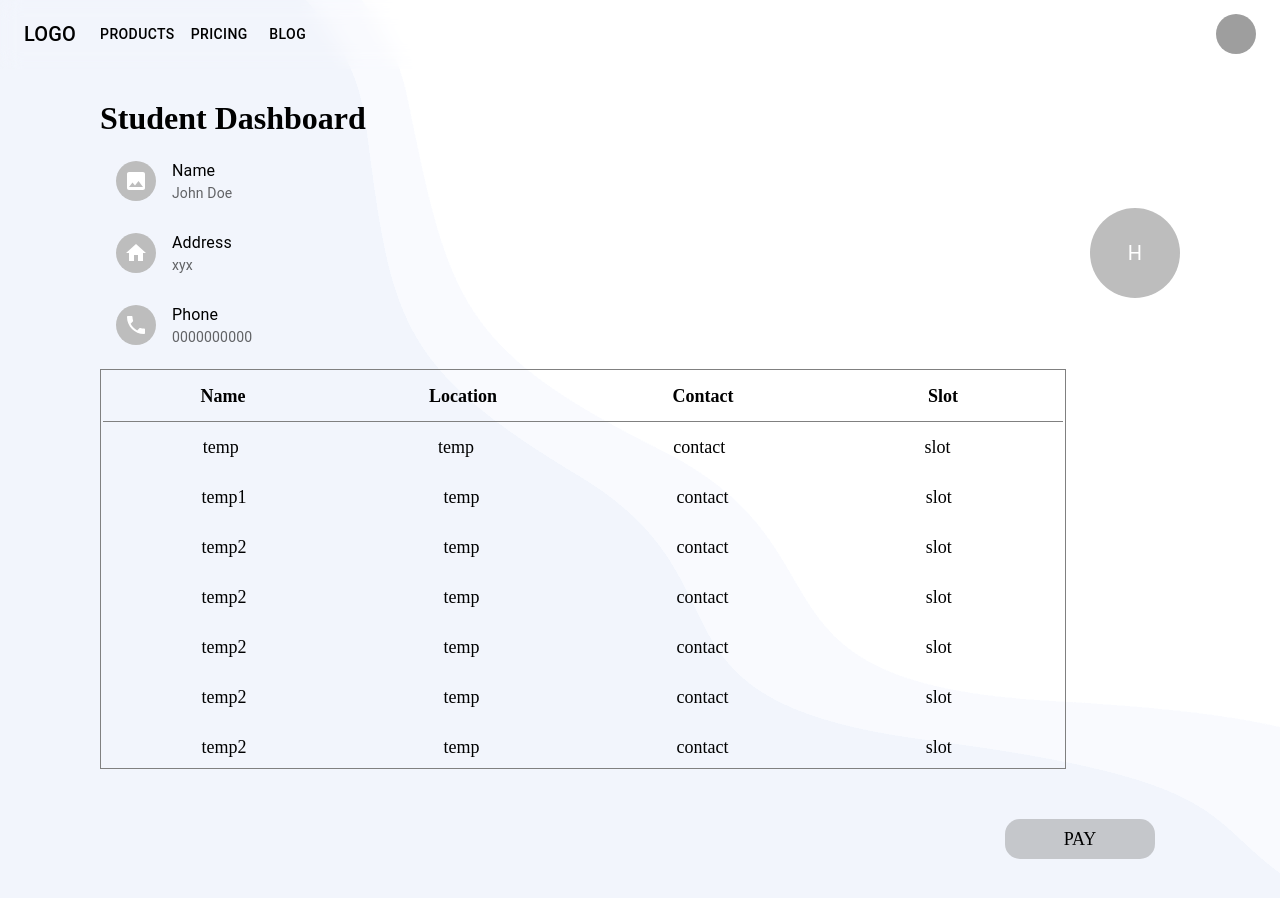
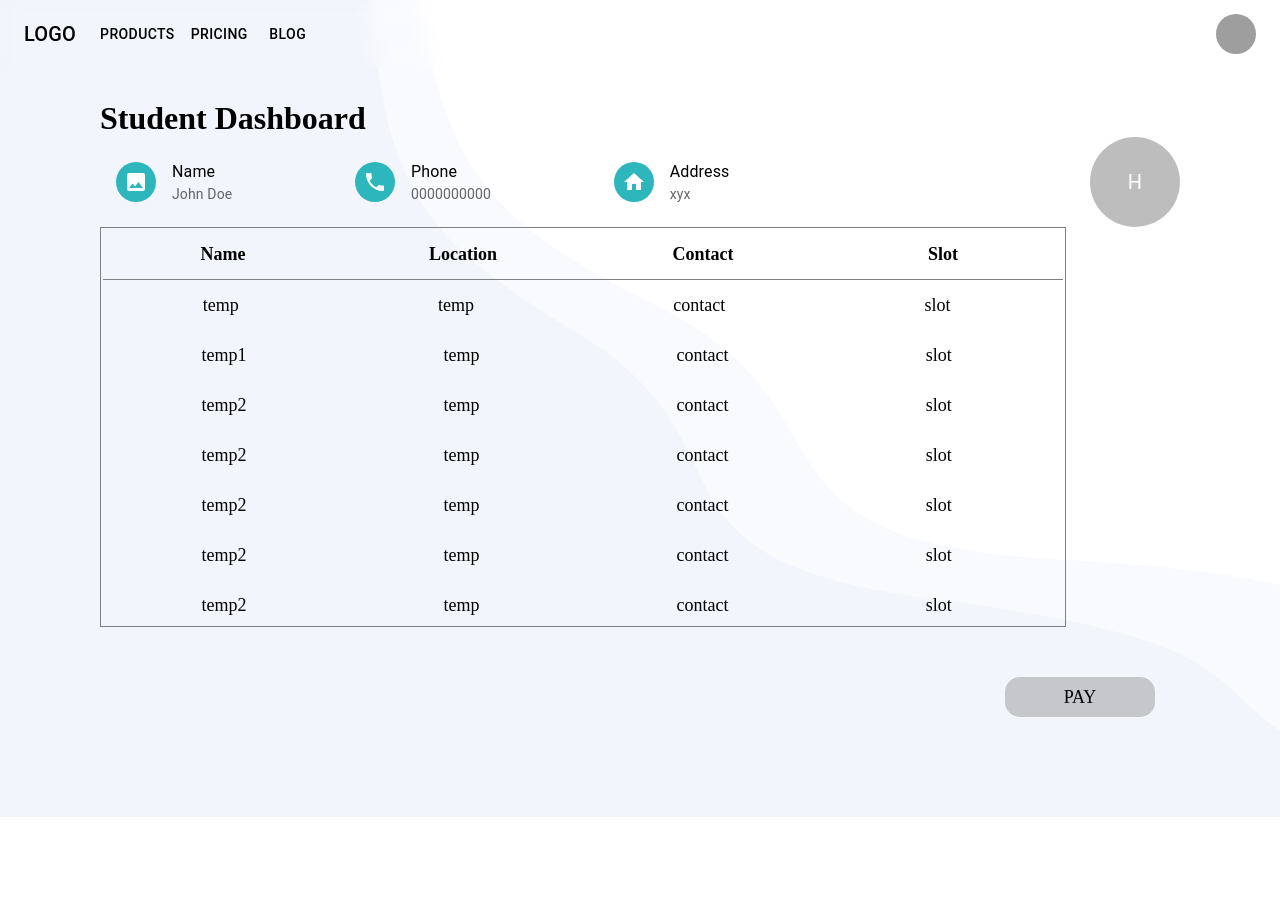
Before and after one commit to architgarg603/SIH_FRONTEND_22, a React (Create React App) app: page /student/dashboard in a window 1280 px wide. Shown: the top 898 px of the page. After the commit the page ends 817 px from the top, so only its background shows below. Built offline with nearby package versions, Linux system fonts and the light colour scheme; grey boxes are pictures that could not be loaded.

Commit message:
student dashboard

```diff
--- a/src/pages/Student_Dashboard/StudentDashboard.js
+++ b/src/pages/Student_Dashboard/StudentDashboard.js
@@ -34,29 +34,32 @@ function StudentDashboard() {
       <div className={style.student}>
         <div>
           <List sx={{ width: "100%", maxWidth: 360 }}>
-            <ListItem>
+            <ListItem
+              sx={{
+                display: "flex",
+                justifyContent: "space-between",
+                width: "60vw",
+              }}
+            >
               <ListItemAvatar>
-                <Avatar>
+                <Avatar sx={{ backgroundColor: "#2db6bc" }}>
                   <ImageIcon />
                 </Avatar>
               </ListItemAvatar>
               <ListItemText primary="Name" secondary="John Doe" />
-            </ListItem>
-            <ListItem>
+
               <ListItemAvatar>
-                <Avatar>
+                <Avatar sx={{ backgroundColor: "#2db6bc" }}>
+                  <LocalPhoneIcon />
+                </Avatar>
+              </ListItemAvatar>
+              <ListItemText primary="Phone" secondary="0000000000" />
+              <ListItemAvatar>
+                <Avatar sx={{ backgroundColor: "#2db6bc" }}>
                   <HomeIcon />
                 </Avatar>
               </ListItemAvatar>
               <ListItemText primary="Address" secondary="xyx" />
-            </ListItem>
-            <ListItem>
-              <ListItemAvatar>
-                <Avatar>
-                  <LocalPhoneIcon />
-                </Avatar>
-              </ListItemAvatar>
-              <ListItemText primary="Phone" secondary="0000000000" />
             </ListItem>
           </List>
         </div>
```
